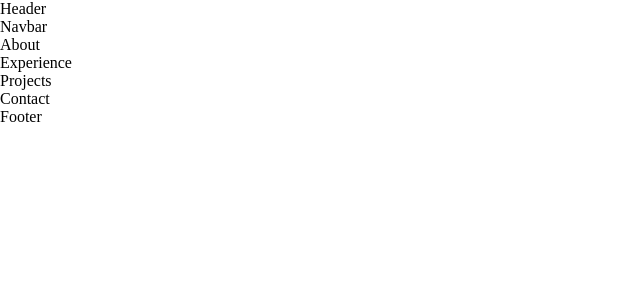
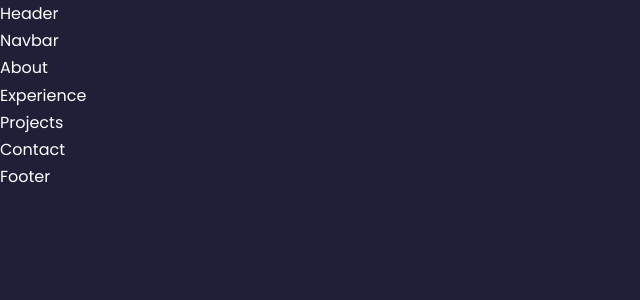
Before and after one commit to atharvabhanage02/Portfolio, a React (Create React App) app: page / in a window 1280 px wide. Shown: the top 300 px of the page, without its empty margins (0-640 px from the left). Built offline with nearby package versions, Linux system fonts and the light colour scheme.

Commit message:
Update index.css

```diff
--- a/src/index.css
+++ b/src/index.css
@@ -1,3 +1,5 @@
+@import url("https://fonts.googleapis.com/css2?family=Poppins:wght@300;400;500;600&display=swap");
+
 * {
   padding: 0;
   margin: 0;
@@ -6,3 +8,88 @@
   box-sizing: border-box;
   list-style: none;
 }
+:root {
+  --bg-color: #1f1f38;
+  --color-bg-variant: #2c2c6c;
+  --primary-color: #4db5ff;
+  --primary-color-variant: rgba(77, 181, 255, 0.4);
+  --color-white: #ffffff;
+  --color-light: rgba(255, 255, 255, 0.4);
+  --transition: all 400ms ease;
+
+  --container-width-lg: 75%;
+  --container-width-md: 86%;
+  --container-width-sm: 90%;
+}
+html {
+  scroll-behavior: smooth;
+}
+::-webkit-scrollbar {
+  display: none;
+}
+body {
+  font-family: "Poppins", sans-serif;
+  background-color: var(--bg-color);
+  color: var(--color-white);
+  line-height: 1.7;
+}
+.container {
+  width: var(--container-width-lg);
+  margin: 0 auto;
+}
+h1,
+h2,
+h3,
+h4,
+h5 {
+  font-weight: 500;
+}
+h1 {
+  font-size: 2.5rem;
+}
+section {
+  margin-top: 8rem;
+}
+section > h2,
+section > h5 {
+  text-align: center;
+  color: var(--color-light);
+}
+section > h2 {
+  color: var(--primary-color);
+  margin-bottom: 3rem;
+}
+.text-light {
+  color: var(--color-light);
+}
+a {
+  color: var(--primary-color);
+  transition: var(--transition);
+}
+a:hover {
+  color: var(--color-white);
+}
+.btn {
+  width: max-content;
+  display: inline-block;
+  color: var(--primary-color);
+  padding: 0.75rem 1.2rem;
+  border-radius: 0.4rem;
+  cursor: pointer;
+  border: 1px solid var(--primary-color);
+  transition: var(--transition);
+}
+.btn:hover {
+  background-color: var(--color-white);
+  color: var(--bg-color);
+  border-color: transparent;
+}
+.btn-primary {
+  background-color: var(--primary-color);
+  color: var(--bg-color);
+}
+img {
+  display: block;
+  width: 100%;
+  object-fit: cover;
+}
```
